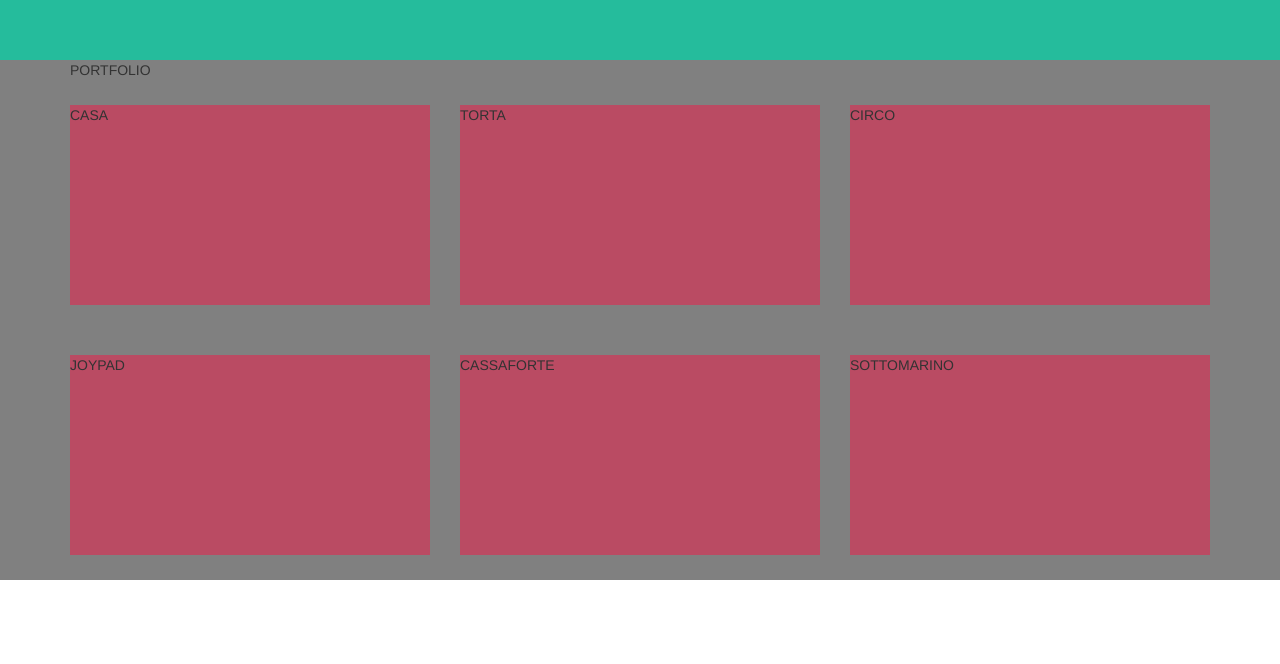
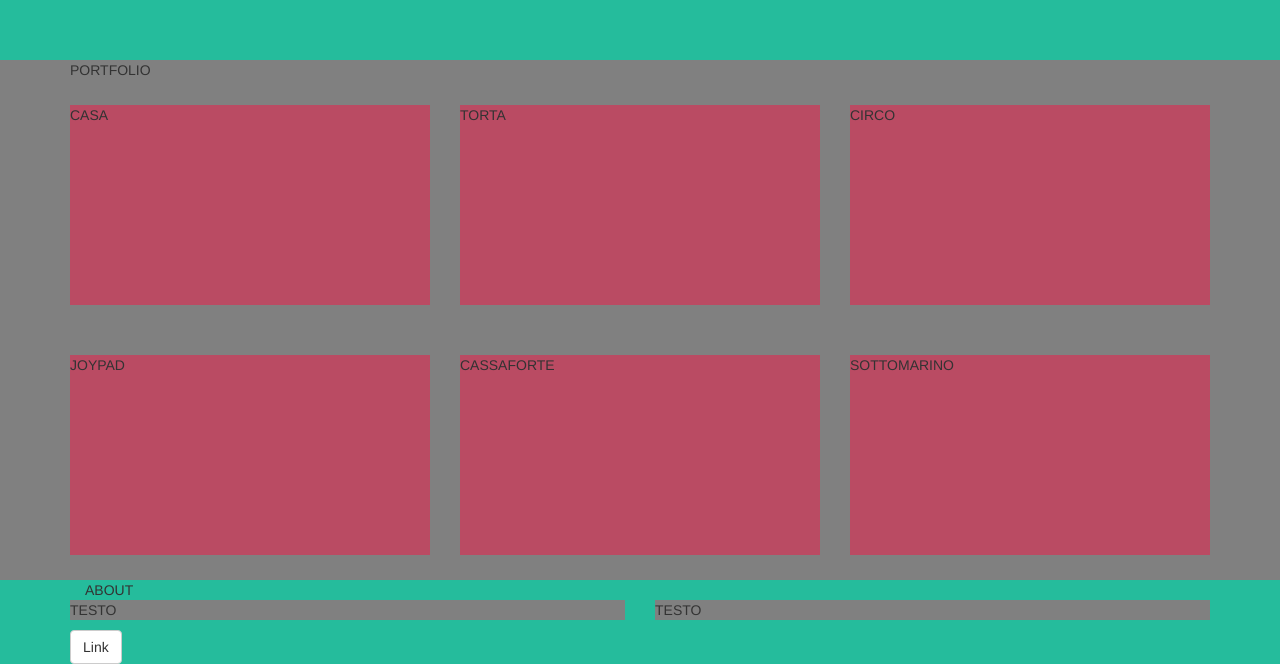
Before and after one commit to AAgozzino/html-css-bootstrap-freelancer, a plain HTML site: page index.html in a window 1280 px wide. Shown: the part 630-1294 px from the top of the page. Before the commit the page ends 1210 px from the top, so only its background shows below. Drawn offline with Linux system fonts and the light colour scheme.

Commit message:
Struttura Section 2 - about

```diff
--- a/index.html
+++ b/index.html
@@ -53,6 +53,7 @@
               PORTFOLIO
             </div>
           </div>
+          <!-- /titolo section -->
             <div class="row">
               <div class="col-xs-12 col-sm-6 col-md-4">
                 <div class="box">
@@ -90,9 +91,43 @@
       <!-- /section 1 - portfolio -->
 
       <!-- section 2 - portfolio -->
+      <section class="bg_acqua">
+
+        <div class="container">
+          <!-- titolo section -->
+          <div class="col-xs-12 col-sm-12 col-md-12">
+            ABOUT
+          </div>
+          <!-- /titolo section -->
+
+          <!-- testo -->
+          <div class="row">
+            <div class="col-xs-12 col-sm-6 col-md-6">
+              <p class="bg_grey">
+                TESTO
+             </p>
+            </div>
+            <div class="col-xs-12 col-sm-6 col-md-6">
+              <p class="bg_grey">
+                TESTO
+              </p>
+            </div>
+          </div>
+          <!-- /testo -->
+
+          <!-- bottone -->
+          <div class="row">
+            <div class="col-xs-12">
+              <a class="btn btn-default" href="#" role="button">Link</a>
+            </div>
+          </div>
+          <!-- /bottone -->
+        </div>
+      </section>
       <!-- /section 2 - portflio -->
 
       <!-- section 3 - contact me -->
+
       <!-- /section 3 - contact me -->
     </main>
     <!-- /MAIN -->
```
